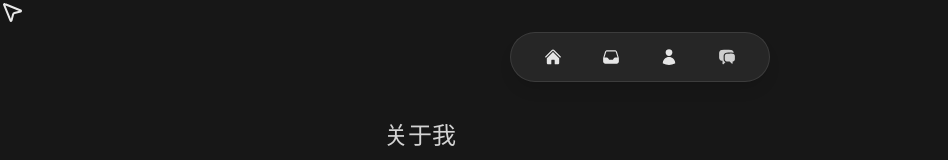
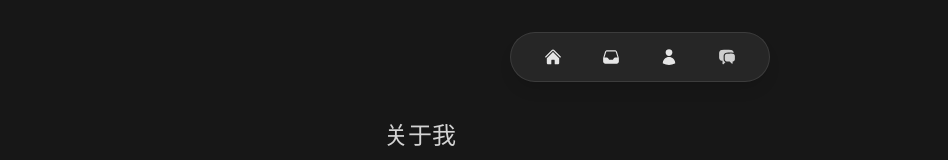
Before and after one commit to 501servenot/blog, a Next.js app: page /about in a window 1280 px wide. Shown: the top 160 px of the page, without its empty margins (0-948 px from the left). Built offline with nearby package versions, Linux system fonts and the light colour scheme; a web font is replaced by a local one.

Commit message:
性能优化

```diff
--- a/src/app/global.css
+++ b/src/app/global.css
@@ -6,12 +6,8 @@
 body, html {
     margin: 0;
     padding: 0;
-    cursor: none;
+}
 
-}
-* {
-  cursor: none !important;
-}
 
 body {
     background-color: oklch(20.5% 0 0);
--- a/src/app/layout.tsx
+++ b/src/app/layout.tsx
@@ -1,7 +1,7 @@
 import type { Metadata } from "next";
 import "./global.css";
 import Header from "@/components/Header";
-import Cursor from "@/components/Cursor";
+// import Cursor from "@/components/Cursor";
 import localFont from "next/font/local";
 import { Analytics } from "@vercel/analytics/next";
 import { SpeedInsights } from "@vercel/speed-insights/next";
@@ -14,19 +14,11 @@ const myfont = localFont({
       weight: "400",
       style: "normal",
     },
-    {
-      path: "./fonts/MapleMono-NF-CN-LightItalic.woff2",
-      weight: "300",
-      style: "light",
-    },
-    {
-      path: "./fonts/MapleMono-NF-CN-MediumItalic.woff2",
-      weight: "500",
-      style: "medium",
-    },
   ],
   variable: "--font-my-font",
   display: "swap",
+  preload: true,
+  fallback: ["system-ui", "arial"],
 });
 
 export const metadata: Metadata = {
@@ -51,7 +43,7 @@ export default function RootLayout({
       </head>
       <body className={`${myfont.variable} antialiased text-neutral-300`}>
         <div className="mx-auto max-w-full sm:max-w-xl md:max-w-2xl lg:w-1/2 xl:max-w-xl px-8">
-          <Cursor size={24} delay={0.25} color="#e9e9e9ff" />
+          {/* <Cursor size={24} delay={0.25} color="#e9e9e9ff" /> */}
           <Header />
           <main className="pt-20">{children}</main>
           <Analytics />
--- a/src/app/page.tsx
+++ b/src/app/page.tsx
@@ -1,11 +1,13 @@
 "use client";
-import RollingText from "@/components/RollingText";
-import BlurText from "@/components/BlurText";
 import Image from "next/image";
 import SteamInfoShow from "@/components/SteamInfoShow";
 import gsap from "gsap";
 import { useEffect, useRef } from "react";
+import {lazy, Suspense} from "react";
 // import { Matrix, wave, Frame } from "@/components/ui/matrix";
+
+const BlurText = lazy(() => import("@/components/BlurText"));
+const RollingText = lazy(() => import("@/components/RollingText"));
 
 export default function Home() {
   const avatarRef = useRef<HTMLImageElement>(null)
@@ -95,6 +97,7 @@ export default function Home() {
           height={70}
           alt="avatar"
           className="object-cover w-25 h-25 mt-20"
+          priority
         />
         <h1 className="mt-6">
           <RollingText text="Hello" duration={0.8} delay={0.1} direction="up" />
@@ -162,7 +165,9 @@ export default function Home() {
           />
         </div> */}
         <div className="mt-6">
-          <SteamInfoShow pollingInterval={15000} />
+          <Suspense fallback={<div className="h-32" />}>
+            <SteamInfoShow pollingInterval={15000} />
+          </Suspense>
         </div>
       </main>
     </div>
```
Also changed, not shown: 2 other files (tests, documents, lock files or other folders).
